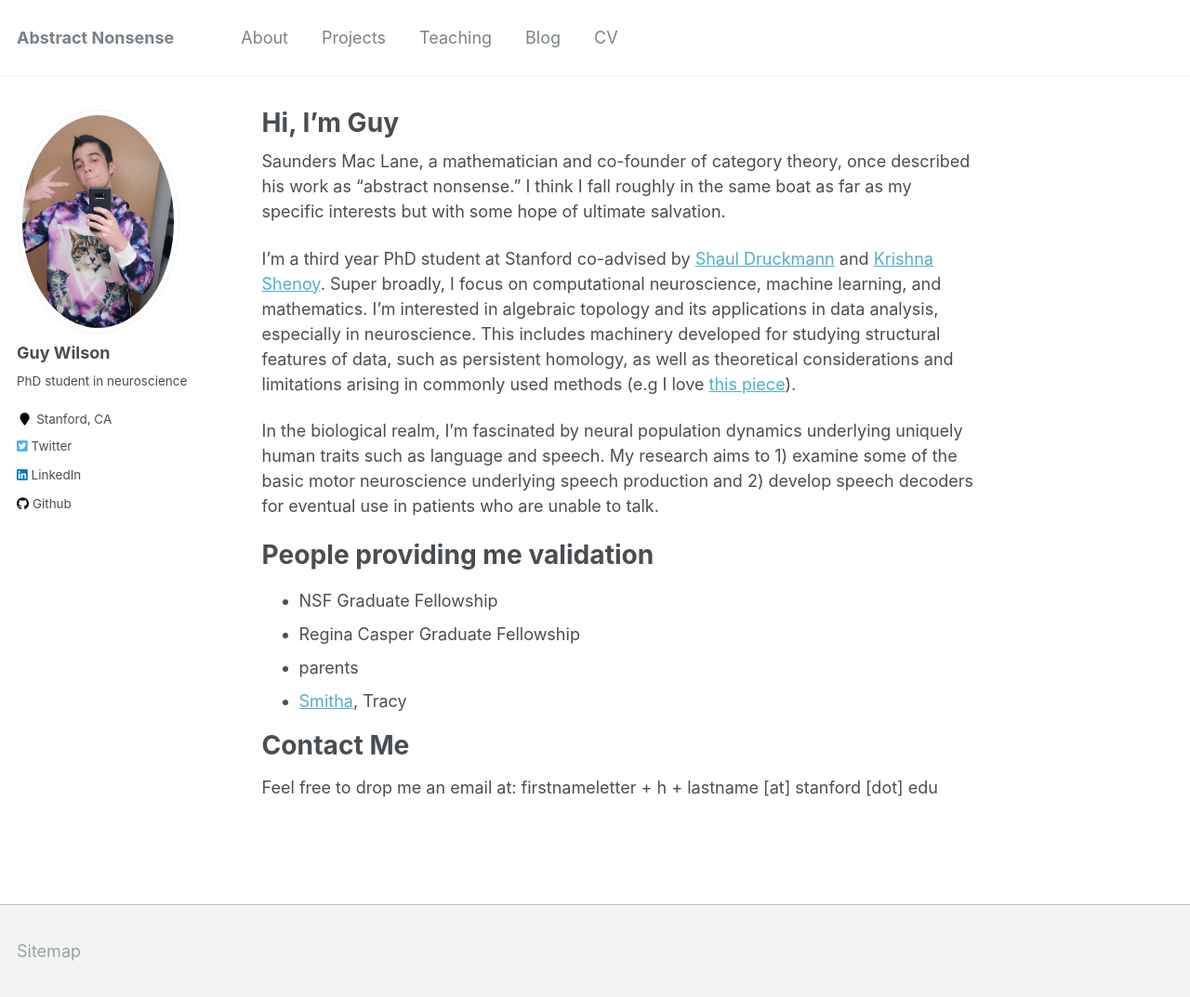
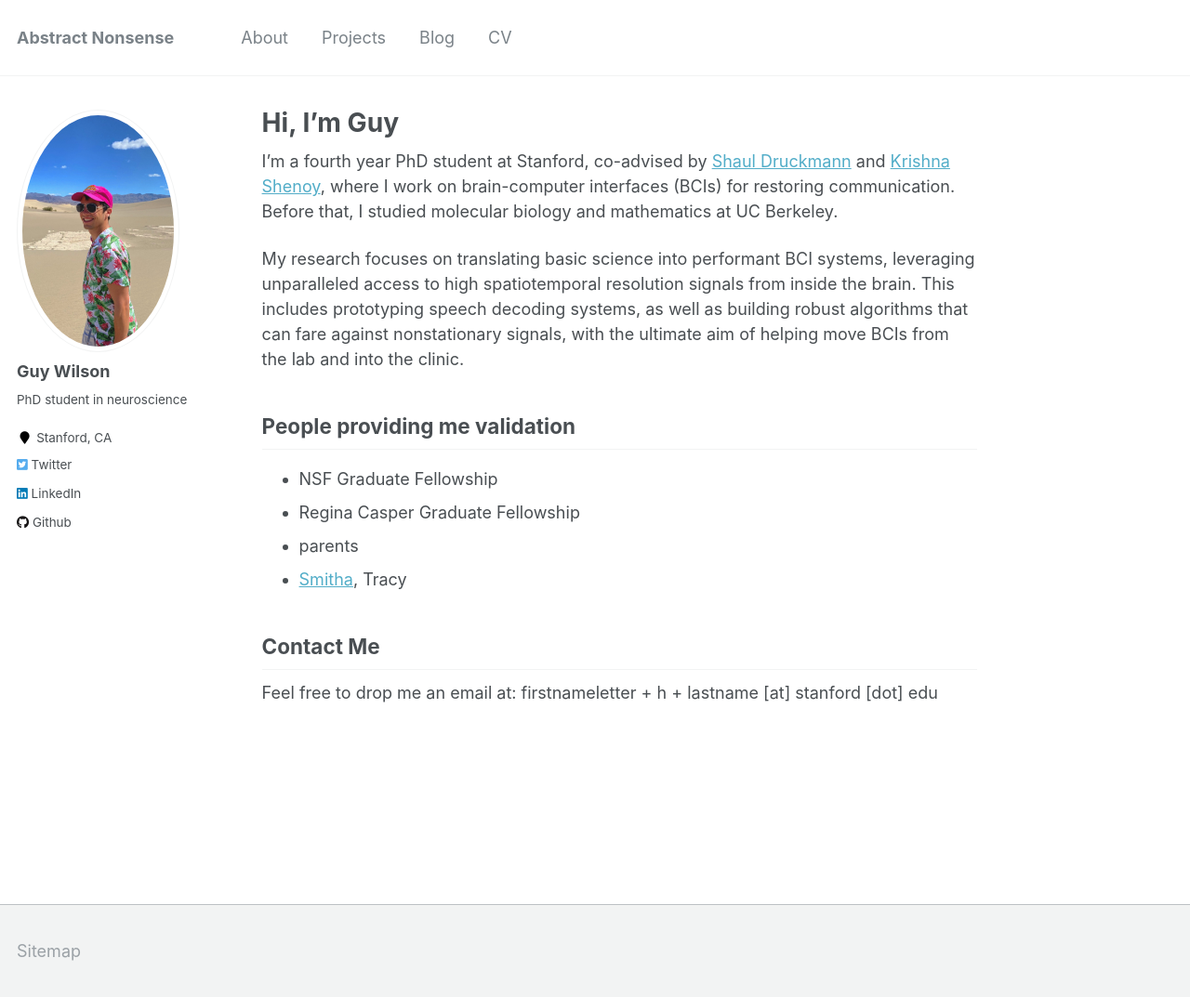
Before and after one commit to guyhwilson/guyhwilson.github.io, a Jekyll site: the page built from _pages/about.md, in a window 1280 px wide and 1073 px high. Shown: the whole window at 93% size. Built offline with Jekyll 4.4.1, drawn with Linux system fonts in a browser that asks for light colours.

Commit message:
updated landing page

```diff
--- a/_data/navigation.yml
+++ b/_data/navigation.yml
@@ -5,9 +5,6 @@ main:
 
   - title: "Projects"
     url: /projects/
-
-  - title: "Teaching"
-    url: /teaching/
 
   - title: "Blog"
     url: /blog/
--- a/_pages/about.md
+++ b/_pages/about.md
@@ -8,20 +8,17 @@ redirect_from:
   - /about.html
 ---
 
-Saunders Mac Lane, a mathematician and co-founder of category theory, once described his work as “abstract nonsense.” I think I fall roughly in the same boat as far as my specific interests but with some hope of ultimate salvation.
+I’m a fourth year PhD student at Stanford, co-advised by [Shaul Druckmann](https://www.druckmannlab.com/) and [Krishna Shenoy](https://nptl.stanford.edu/), where I work on brain-computer interfaces (BCIs) for restoring communication. Before that, I studied molecular biology and mathematics at UC Berkeley.
 
-I’m a third year PhD student at Stanford co-advised by [Shaul Druckmann](https://www.druckmannlab.com/) and [Krishna Shenoy](https://nptl.stanford.edu/). Super broadly, I focus on computational neuroscience, machine learning, and mathematics. I’m interested in algebraic topology and its applications in data analysis, especially in neuroscience. This includes machinery developed for studying structural features of data, such as persistent homology, as well as theoretical considerations and limitations arising in commonly used methods (e.g I love [this piece](http://colah.github.io/posts/2014-03-NN-Manifolds-Topology/)).
-
-In the biological realm, I’m fascinated by neural population dynamics underlying uniquely human traits such as language and speech. My research aims to 1) examine some of the basic motor neuroscience underlying speech production and 2) develop speech decoders for eventual use in patients who are unable to talk.
+My research focuses on translating basic science into performant BCI systems, leveraging unparalleled access to high spatiotemporal resolution signals from inside the brain. This includes prototyping speech decoding systems, as well as building robust algorithms that can fare against nonstationary signals, with the ultimate aim of helping move BCIs from the lab and into the clinic.
 
 
-People providing me validation
-======
+
+## People providing me validation
  - NSF Graduate Fellowship
  - Regina Casper Graduate Fellowship
  - parents
  - [Smitha](https://smithamilli.com), Tracy
 
-Contact Me
-======
+## Contact Me
 Feel free to drop me an email at: firstnameletter + h + lastname [at] stanford [dot] edu
```
Also changed, not shown: _pages/teaching.html (deleted, +0 -12 lines), _pages/teaching.md (deleted, +0 -13 lines), Gemfile.lock, images/bio.jpeg, 2 other files.
